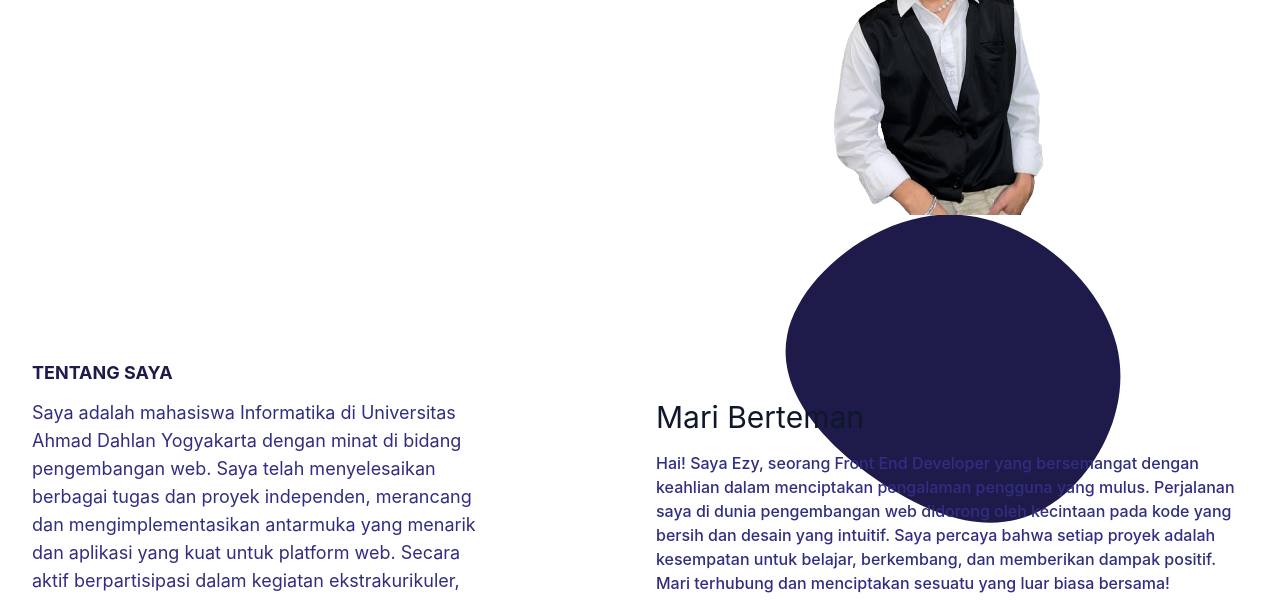
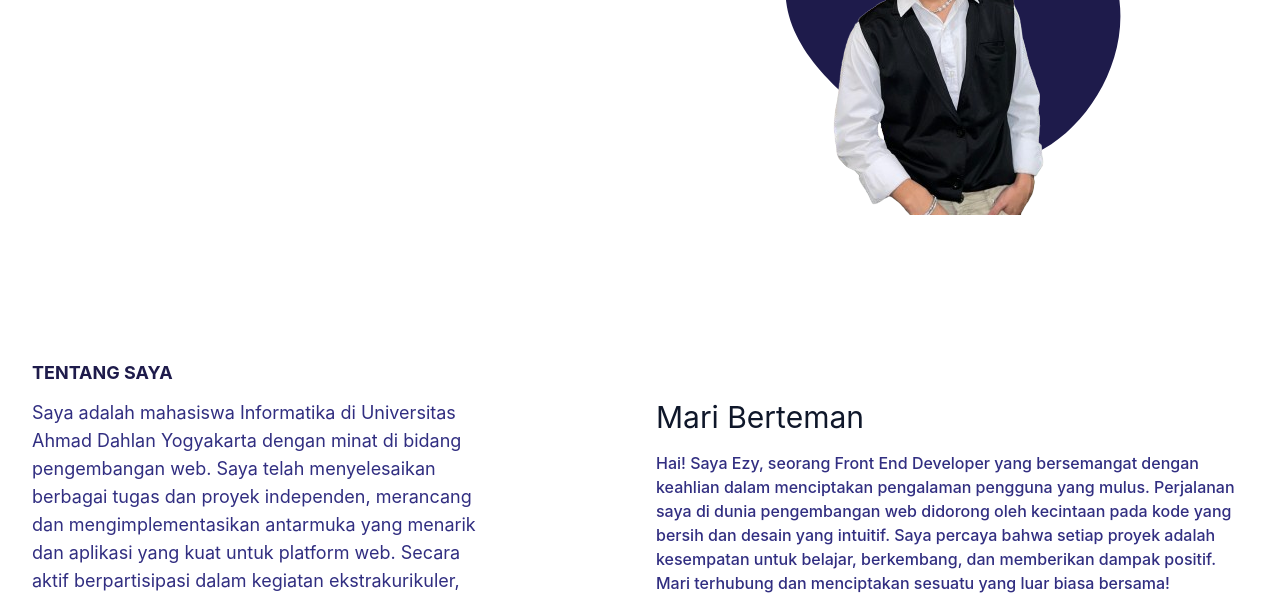
Before and after one commit to fahrezypurbaa/portofolio, a website: page public/index.html in a window 1280 px wide. Shown: the part 530-1130 px from the top of the page. Drawn offline with Linux system fonts and the light colour scheme.

Commit message:
Update index.html

```diff
--- a/public/index.html
+++ b/public/index.html
@@ -116,7 +116,7 @@
                 class="max-w-full mx-auto"
               />
               <span
-                class="absolute -bottom-1 -z-10 left-1/2 -translate-x-1/2 md:scale-125"
+                class="absolute -bottom-10 -z-10 left-1/2 -translate-x-1/2 md:scale-125"
               >
                 <svg
                   width="400"
```
